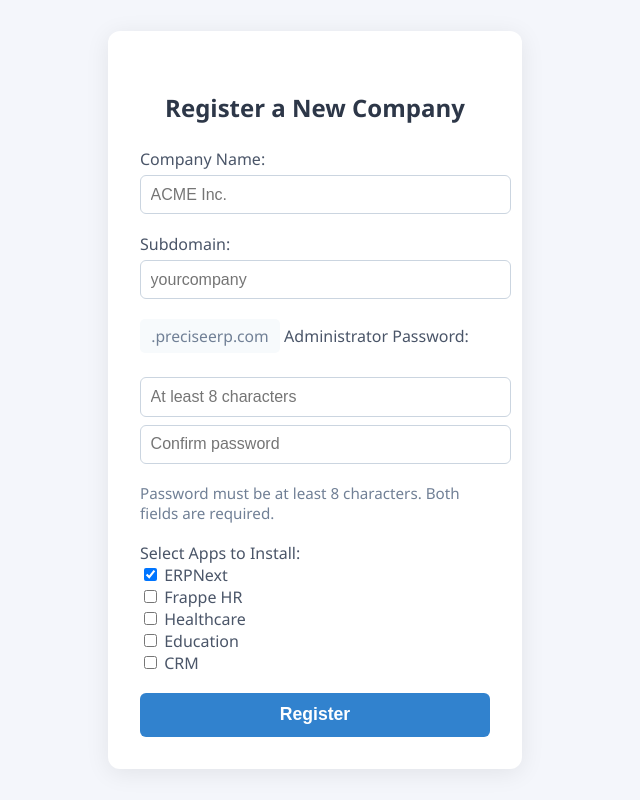
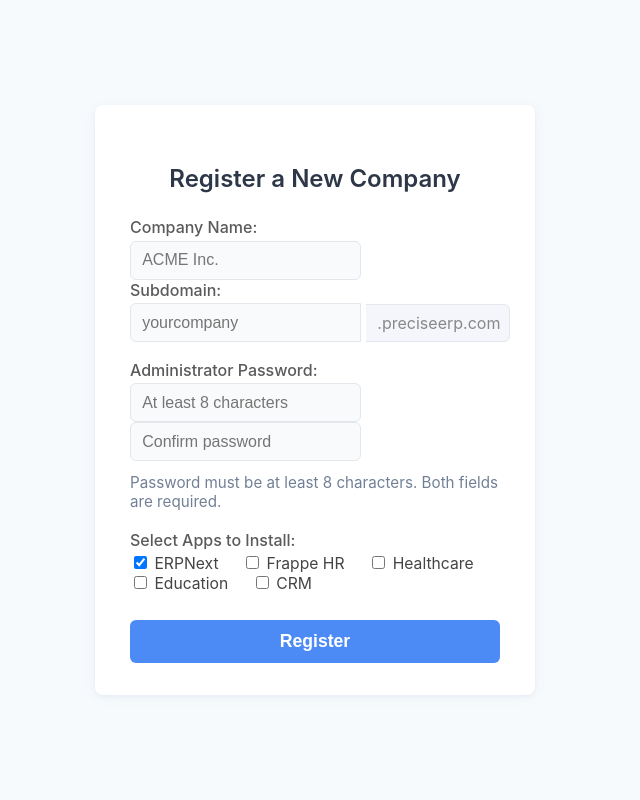
Before and after one commit to tahercoolguy/erpnext_saas, a Django app: page / in a window 1280 px wide. Shown: the whole page, without its empty margins (325-965 px from the left). Run offline with Django 4.2, Linux system fonts and the light colour scheme.

Commit message:
Refactor registration form in HTML template to improve UI/UX; update styles and structure for better responsiveness and accessibility. Enhance domain availability check with auto-suggestion feature for subdomains.

```diff
--- a/django/provisioning_app/templates/register.html
+++ b/django/provisioning_app/templates/register.html
@@ -5,56 +5,90 @@
   <meta name="viewport" content="width=device-width, initial-scale=1">
   <style>
     body {
-      font-family: 'Segoe UI', Tahoma, Geneva, Verdana, sans-serif;
-      background: #f4f6fb;
+      font-family: 'Inter', 'Segoe UI', Tahoma, Geneva, Verdana, sans-serif;
+      background: #f7fafc;
       display: flex;
       justify-content: center;
       align-items: center;
       height: 100vh;
       margin: 0;
     }
-    .register-container {
+    .frappe-card {
       background: #fff;
-      padding: 2.5rem 2rem 2rem 2rem;
-      border-radius: 12px;
-      box-shadow: 0 4px 24px rgba(0,0,0,0.08);
-      width: 350px;
+      border-radius: 8px;
+      box-shadow: 0 2px 12px rgba(76,139,245,0.07), 0 1.5px 4px rgba(0,0,0,0.04);
+      padding: 2.5rem 2.2rem 2rem 2.2rem;
+      width: 370px;
+      max-width: 95vw;
     }
     h2 {
       margin-bottom: 1.5rem;
       color: #2d3748;
       text-align: center;
+      font-weight: 600;
+      font-size: 1.5rem;
     }
-    label {
+    .frappe-label {
       font-weight: 500;
-      color: #4a5568;
+      color: #5a5a5a;
+      margin-bottom: 0.2rem;
+      display: block;
+      font-size: 1rem;
     }
-    input[type="text"] {
-      width: 100%;
-      padding: 0.6rem;
-      margin-top: 0.3rem;
-      margin-bottom: 1.2rem;
-      border: 1px solid #cbd5e0;
+    .frappe-input-row {
+      display: flex;
+      align-items: center;
+      gap: 0.3rem;
+      margin-bottom: 1.1rem;
+    }
+    .frappe-input {
+      flex: 1;
+      padding: 0.6rem 0.7rem;
+      border: 1.5px solid #e3e6eb;
       border-radius: 6px;
       font-size: 1rem;
       transition: border 0.2s;
+      background: #f9fafb;
+      color: #222;
     }
-    input[type="text"]:focus {
-      border: 1.5px solid #3182ce;
+    .frappe-input:focus {
+      border: 1.5px solid #4C8BF5;
       outline: none;
+      background: #fff;
     }
-    .domain-preview {
+    .domain-suffix {
+      font-size: 1rem;
+      color: #888;
+      background: #f4f6fb;
+      padding: 0.5rem 0.7rem;
+      border-radius: 0 6px 6px 0;
+      border: 1.5px solid #e3e6eb;
+      border-left: none;
+      min-width: 120px;
+      text-align: left;
+    }
+    .domain-availability {
+      margin-left: 0.5rem;
       font-size: 0.98rem;
-      color: #718096;
-      margin-bottom: 1.2rem;
-      background: #f7fafc;
-      padding: 0.4rem 0.7rem;
+      font-weight: 500;
+      padding: 0.2rem 0.7rem;
       border-radius: 5px;
       display: inline-block;
+      vertical-align: middle;
     }
-    .btn {
+    .domain-available {
+      background: #e6f9e6;
+      color: #1a7f37;
+      border: 1px solid #7be495;
+    }
+    .domain-taken {
+      background: #ffeaea;
+      color: #c53030;
+      border: 1px solid #feb2b2;
+    }
+    .frappe-btn {
       width: 100%;
-      background: #3182ce;
+      background: #4C8BF5;
       color: #fff;
       border: none;
       padding: 0.7rem;
@@ -63,14 +97,32 @@
       font-weight: 600;
       cursor: pointer;
       transition: background 0.2s;
+      margin-top: 0.5rem;
     }
-    .btn:disabled {
-      background: #a0aec0;
+    .frappe-btn:disabled {
+      background: #b3cdfa;
       cursor: not-allowed;
     }
-    .loader {
+    .frappe-notify {
+      margin: 1rem 0 0.5rem 0;
+      padding: 0.7rem 1rem;
+      border-radius: 6px;
+      font-size: 1rem;
+      display: none;
+    }
+    .frappe-notify.error {
+      background: #ffeaea;
+      color: #c53030;
+      border: 1px solid #feb2b2;
+    }
+    .frappe-notify.success {
+      background: #e6f9e6;
+      color: #1a7f37;
+      border: 1px solid #7be495;
+    }
+    .frappe-loader {
       border: 4px solid #f3f3f3;
-      border-top: 4px solid #3182ce;
+      border-top: 4px solid #4C8BF5;
       border-radius: 50%;
       width: 32px;
       height: 32px;
@@ -82,78 +134,140 @@
       0% { transform: rotate(0deg); }
       100% { transform: rotate(360deg); }
     }
-    .message {
-      margin: 1rem 0 0.5rem 0;
-      padding: 0.7rem 1rem;
-      border-radius: 6px;
-      font-size: 1rem;
-      display: none;
+    .frappe-apps-section label {
+      font-weight: 400;
+      color: #444;
+      font-size: 0.98rem;
+      margin-right: 1.2rem;
     }
-    .message.error {
-      background: #fed7d7;
-      color: #c53030;
-      border: 1px solid #feb2b2;
-    }
-    .message.success {
-      background: #c6f6d5;
-      color: #22543d;
-      border: 1px solid #68d391;
+    .frappe-helper {
+      font-size: 0.95rem;
+      color: #718096;
+      margin-bottom: 1.2rem;
     }
   </style>
 </head>
 <body>
-  <div class="register-container">
+  <div class="frappe-card">
     <h2>Register a New Company</h2>
     <form id="registerForm" autocomplete="off">
       {% csrf_token %}
-      <label>Company Name:</label><br>
-      <input type="text" name="name" id="name" placeholder="ACME Inc." required><br>
+      <label class="frappe-label">Company Name:</label>
+      <input type="text" name="name" id="name" class="frappe-input" placeholder="ACME Inc." required>
 
-      <label>Subdomain:</label><br>
-      <input type="text" name="subdomain" id="subdomain" placeholder="yourcompany" pattern="^[a-z0-9-]+$" title="Only lowercase letters, numbers, and hyphens allowed" required>
-      <div class="domain-preview" id="domainPreview">.preciseerp.com</div>
-
-      <label>Administrator Password:</label><br>
-      <input type="password" name="admin_password" id="admin_password" placeholder="At least 8 characters" autocomplete="new-password" style="width:100%;padding:0.6rem;margin-top:0.3rem;margin-bottom:0.5rem;border:1px solid #cbd5e0;border-radius:6px;font-size:1rem;" required minlength="8">
-      <input type="password" name="admin_password_confirm" id="admin_password_confirm" placeholder="Confirm password" autocomplete="new-password" style="width:100%;padding:0.6rem;margin-bottom:1.2rem;border:1px solid #cbd5e0;border-radius:6px;font-size:1rem;" required minlength="8">
-      <div style="font-size:0.95rem;color:#718096;margin-bottom:1.2rem;">Password must be at least 8 characters. Both fields are required.</div>
-
-      <label>Select Apps to Install:</label><br>
-      <div id="appsSection" style="margin-bottom: 1.2rem;">
-        <label><input type="checkbox" name="apps" value="erpnext" checked> ERPNext</label><br>
-        <label><input type="checkbox" name="apps" value="hrms"> Frappe HR</label><br>
-        <label><input type="checkbox" name="apps" value="healthcare"> Healthcare</label><br>
-        <label><input type="checkbox" name="apps" value="education"> Education</label><br>
-        <label><input type="checkbox" name="apps" value="crm"> CRM</label><br>
+      <label class="frappe-label">Subdomain:</label>
+      <div class="frappe-input-row">
+        <input type="text" name="subdomain" id="subdomain" class="frappe-input" placeholder="yourcompany" pattern="^[a-z0-9-]+$" title="Only lowercase letters, numbers, and hyphens allowed" required style="border-radius:6px 0 0 6px; margin-bottom:0;">
+        <span class="domain-suffix">.preciseerp.com</span>
+        <span id="domainStatus" class="domain-availability"></span>
       </div>
 
-      <button type="submit" class="btn" id="registerBtn">Register</button>
-      <div class="loader" id="loader"></div>
-      <div class="message error" id="errorMsg"></div>
-      <div class="message success" id="successMsg"></div>
+      <label class="frappe-label">Administrator Password:</label>
+      <input type="password" name="admin_password" id="admin_password" class="frappe-input" placeholder="At least 8 characters" autocomplete="new-password" required minlength="8">
+      <input type="password" name="admin_password_confirm" id="admin_password_confirm" class="frappe-input" placeholder="Confirm password" autocomplete="new-password" required minlength="8" style="margin-bottom:0.7rem;">
+      <div class="frappe-helper">Password must be at least 8 characters. Both fields are required.</div>
+
+      <label class="frappe-label">Select Apps to Install:</label>
+      <div id="appsSection" class="frappe-apps-section" style="margin-bottom: 1.2rem;">
+        <label><input type="checkbox" name="apps" value="erpnext" checked> ERPNext</label>
+        <label><input type="checkbox" name="apps" value="hrms"> Frappe HR</label>
+        <label><input type="checkbox" name="apps" value="healthcare"> Healthcare</label>
+        <label><input type="checkbox" name="apps" value="education"> Education</label>
+        <label><input type="checkbox" name="apps" value="crm"> CRM</label>
+      </div>
+
+      <button type="submit" class="frappe-btn" id="registerBtn">Register</button>
+      <div class="frappe-loader" id="loader"></div>
+      <div class="frappe-notify error" id="errorMsg"></div>
+      <div class="frappe-notify success" id="successMsg"></div>
     </form>
   </div>
   <script>
+    // --- Frappe UI + Smart Domain Suggestion ---
+    const nameInput = document.getElementById('name');
     const subdomainInput = document.getElementById('subdomain');
-    const domainPreview = document.getElementById('domainPreview');
+    const domainStatus = document.getElementById('domainStatus');
     const registerForm = document.getElementById('registerForm');
     const loader = document.getElementById('loader');
     const errorMsg = document.getElementById('errorMsg');
     const successMsg = document.getElementById('successMsg');
     const registerBtn = document.getElementById('registerBtn');
 
-    function updateDomainPreview() {
-      const val = subdomainInput.value.trim().toLowerCase();
-      domainPreview.textContent = val ? `${val}.preciseerp.com` : '.preciseerp.com';
+    let domainAvailable = false;
+    let lastChecked = '';
+    let autoSuggesting = false;
+
+    function slugify(text) {
+      return text.toString().toLowerCase()
+        .replace(/\s+/g, '-')           // Replace spaces with -
+        .replace(/[^a-z0-9-]/g, '')     // Remove all non-alphanumeric except -
+        .replace(/-+/g, '-')            // Replace multiple - with single -
+        .replace(/^-+|-+$/g, '');       // Trim - from start/end
     }
 
+    async function suggestAvailableSubdomain(base) {
+      let candidate = base;
+      let tries = 0;
+      let maxTries = 8;
+      while (tries < maxTries) {
+        const available = await checkDomainAvailability(candidate, true);
+        if (available) return candidate;
+        candidate = base + Math.floor(Math.random() * 1000);
+        tries++;
+      }
+      return '';
+    }
+
+    async function checkDomainAvailability(subdomain, silent) {
+      lastChecked = subdomain;
+      try {
+        const res = await fetch(`/check-domain/?subdomain=${encodeURIComponent(subdomain)}`);
+        const data = await res.json();
+        if (lastChecked !== subdomain) return false;
+        domainAvailable = !!data.available;
+        if (!silent) {
+          if (domainAvailable) {
+            domainStatus.textContent = 'Available';
+            domainStatus.className = 'domain-availability domain-available';
+          } else {
+            domainStatus.textContent = 'Not available';
+            domainStatus.className = 'domain-availability domain-taken';
+          }
+        }
+        return domainAvailable;
+      } catch {
+        if (!silent) {
+          domainStatus.textContent = 'Error checking domain';
+          domainStatus.className = 'domain-availability domain-taken';
+        }
+        return false;
+      }
+    }
+
+    nameInput.addEventListener('input', async function() {
+      if (autoSuggesting) return;
+      autoSuggesting = true;
+      const base = slugify(this.value);
+      if (!base) {
+        subdomainInput.value = '';
+        domainStatus.textContent = '';
+        autoSuggesting = false;
+        return;
+      }
+      subdomainInput.value = base;
+      domainStatus.textContent = 'Checking...';
+      domainStatus.className = 'domain-availability';
+      let suggested = await suggestAvailableSubdomain(base);
+      if (suggested && suggested !== base) {
+        subdomainInput.value = suggested;
+      }
+      await checkDomainAvailability(subdomainInput.value, false);
+      autoSuggesting = false;
+    });
+
     subdomainInput.addEventListener('input', function() {
-      updateDomainPreview();
-      errorMsg.style.display = 'none';
-      successMsg.style.display = 'none';
-      if (this.value.trim()) {
-        checkDomainAvailability(this.value.trim().toLowerCase());
-      }
+      if (autoSuggesting) return;
+      checkDomainAvailability(this.value.trim().toLowerCase(), false);
     });
 
     function showLoader(show) {
@@ -173,32 +287,11 @@
       }
     }
 
-    let lastChecked = '';
-    let domainAvailable = false;
-    function checkDomainAvailability(subdomain) {
-      lastChecked = subdomain;
-      fetch(`/check-domain/?subdomain=${encodeURIComponent(subdomain)}`)
-        .then(res => res.json())
-        .then(data => {
-          if (lastChecked !== subdomain) return; // ignore out-of-order
-          if (data.available) {
-            domainAvailable = true;
-            showMessage('success', 'Domain is available!');
-          } else {
-            domainAvailable = false;
-            showMessage('error', 'Domain is already taken.');
-          }
-        })
-        .catch(() => {
-          showMessage('error', 'Could not check domain availability.');
-        });
-    }
-
-    registerForm.addEventListener('submit', function(e) {
+    registerForm.addEventListener('submit', async function(e) {
       e.preventDefault();
       errorMsg.style.display = 'none';
       successMsg.style.display = 'none';
-      const name = document.getElementById('name').value.trim();
+      const name = nameInput.value.trim();
       const subdomain = subdomainInput.value.trim().toLowerCase();
       const adminPassword = document.getElementById('admin_password').value;
       const adminPasswordConfirm = document.getElementById('admin_password_confirm').value;
@@ -210,7 +303,6 @@
         showMessage('error', 'Subdomain can only contain lowercase letters, numbers, and hyphens.');
         return;
       }
-      // Password validation
       if (!adminPassword || !adminPasswordConfirm) {
         showMessage('error', 'Please enter and confirm the administrator password.');
         return;
@@ -223,27 +315,21 @@
         showMessage('error', 'Administrator passwords do not match.');
         return;
       }
-      // Collect selected apps
       const appCheckboxes = document.querySelectorAll('input[name="apps"]:checked');
       if (appCheckboxes.length === 0) {
         showMessage('error', 'Please select at least one app to install.');
         return;
       }
       showLoader(true);
-      fetch('/check-domain/?subdomain=' + encodeURIComponent(subdomain))
-        .then(res => res.json())
-        .then(data => {
-          if (!data.available) {
+      const available = await checkDomainAvailability(subdomain, false);
+      if (!available) {
         showLoader(false);
         showMessage('error', 'Domain is already taken.');
         return;
       }
-          // Proceed to register
       const formData = new FormData(registerForm);
-          // Add selected apps explicitly (for browsers that don't send multiple values by default)
       formData.delete('apps');
       appCheckboxes.forEach(cb => formData.append('apps', cb.value));
-          // Only send the password field, not the confirmation
       formData.delete('admin_password_confirm');
       fetch('', {
         method: 'POST',
@@ -258,7 +344,7 @@
         if (data.success) {
           showMessage('success', 'Company registered successfully!');
           registerForm.reset();
-              updateDomainPreview();
+          domainStatus.textContent = '';
         } else {
           showMessage('error', data.error || 'Registration failed.');
         }
@@ -267,13 +353,7 @@
         showLoader(false);
         showMessage('error', 'Registration failed.');
       });
-        })
-        .catch(() => {
-          showLoader(false);
-          showMessage('error', 'Could not check domain availability.');
     });
-    });
-    updateDomainPreview();
   </script>
 </body>
 </html>
```
Lines whose indentation alone changed are shown as unchanged.
